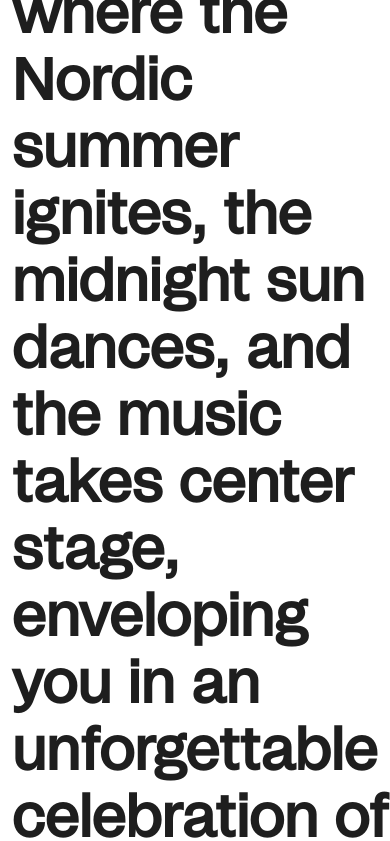
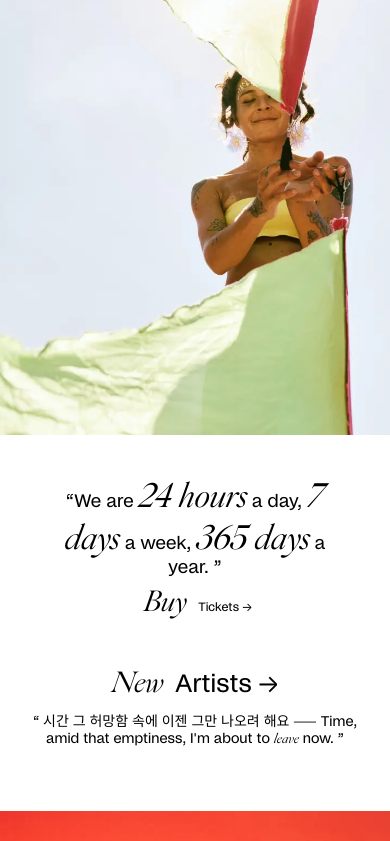
Before and after one commit to ozolinala/fooFestApp-forked, a Next.js app: page / in a window 390 px wide. Shown: the part 1156-1997 px from the top of the page. Built offline with nearby package versions, Linux system fonts and the light colour scheme.

Commit message:
fixed responsiveness

```diff
--- a/pages/program.js
+++ b/pages/program.js
@@ -14,7 +14,6 @@ function Program({ venues }) {
     setActiveTab(key);
   };
 
-
   return (
     <>
       <Head>
@@ -24,8 +23,8 @@ function Program({ venues }) {
         <link rel="icon" href="/favicon.ico" />
       </Head>
       <main className={styles.Main}>
-        <ProgramSection/>
-        <h1>
+        <ProgramSection />
+        <h1 className={styles.programTitle}>
           <span className={styles.written}>Festival's</span> Program
         </h1>
         <div className={styles.Schedule}>
--- a/styles/Home.module.css
+++ b/styles/Home.module.css
@@ -237,8 +237,10 @@
 }
 .landingLetters {
   margin-bottom: 15%;
-  margin-top: 8%;
-  margin-left: 3%;
+
+  width: 90%;
+  margin: auto;
+  margin-top: 10vh;
 }
 .landingLetters h2 {
   text-justify: inter-character;
@@ -346,4 +348,104 @@
   .mobileHidden {
     display: none;
   }
+
+  .Footer {
+    padding: 0vh 0vh 6vh 3vh;
+    margin-top: 7vh;
+    color: white;
+    background-color: var(--main-black);
+  }
+
+  .row {
+    flex-direction: column;
+    height: auto;
+    align-items: center;
+    width: 100%;
+  }
+
+  .box {
+    flex-basis: 100%;
+    flex-direction: column;
+    justify-content: center;
+    position: relative;
+    margin-bottom: 2rem;
+  }
+
+  .box:nth-child(2 + 1) {
+    order: -1; /* Reverses the order of the 3rd and 4th boxes */
+  }
+
+  .artistsText {
+    font-size: 25px;
+    position: static;
+    text-align: center;
+  }
+
+  .artistsText2 {
+    width: 90%;
+    margin: auto;
+    font-size: 14px;
+    position: static;
+    text-align: center;
+    margin-bottom: 2rem;
+  }
+
+  .textContainer {
+    position: static;
+    top: auto;
+    left: auto;
+    transform: none;
+    height: auto;
+  }
+
+  .centeredText {
+    text-align: center;
+    font-size: 18px;
+    width: 70%;
+  }
+
+  .centeredText2 {
+    text-align: center;
+    font-size: 25px;
+  }
+
+  .centeredText3 {
+    text-align: center;
+    font-size: 14px;
+  }
+
+  .Newsletter {
+    width: 100%;
+    padding: 4rem;
+  }
+
+  .Footerbox {
+    flex-direction: column;
+    gap: 2vh;
+    padding: 3vh;
+  }
+
+  .leftFooter {
+    width: 100%;
+  }
+
+  .Footer {
+    padding: 2vh 0vh;
+  }
+
+  .landingLetters h2 {
+    font-size: 20px;
+  }
+
+  .buttonText {
+    font-size: 12px;
+    text-align: center;
+    position: relative;
+    margin-top: 5vh;
+    margin-left: 40%;
+  }
+
+  .writtenBuyTickets {
+    font-size: 30px;
+  }
 }
--- a/styles/Program.module.css
+++ b/styles/Program.module.css
@@ -134,4 +134,13 @@
     left: 6rem;
     top: 30rem;
   }
+
+  .programTitle {
+    font-size: 4em;
+    margin-top: 4vh;
+  }
+
+  .written {
+    font-size: 1em;
+  }
 }
```
Also changed, not shown: styles/Basket.module.css (+29 -22 lines).
